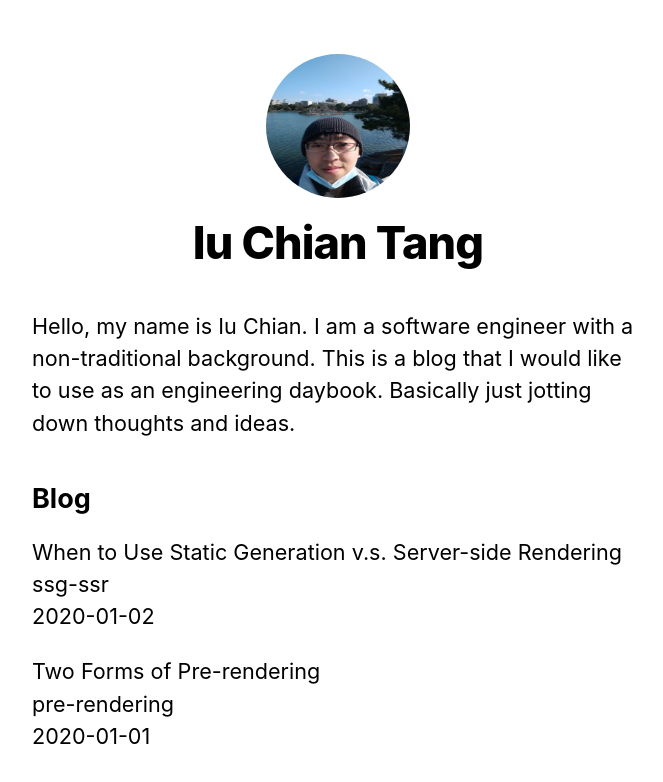
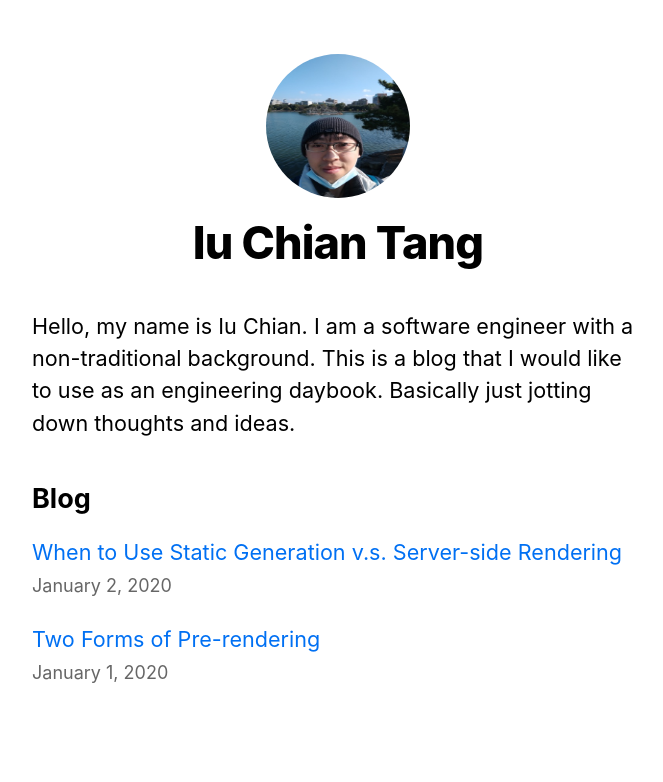
Before and after one commit to tonygooseduck/nextjs-blog, a Next.js app: page / in a window 1280 px wide. Shown: the top 782 px of the page, without its empty margins (302-965 px from the left). Built offline with nearby package versions, Linux system fonts and the light colour scheme.

Commit message:
Polish post page and home page
- Date component

```diff
--- /dev/null
+++ b/components/date.js
@@ -0,0 +1,6 @@
+import { parseISO, format } from 'date-fns'
+
+export default function Date({ dateString }) {
+  const date = parseISO(dateString)
+  return <time dateTime={dateString}>{format(date, 'LLLL d, yyyy')}</time>
+}
--- a/pages/index.js
+++ b/pages/index.js
@@ -1,5 +1,7 @@
 import Head from 'next/head'
+import Link from 'next/link'
 import Layout, { siteTitle } from '../components/layout'
+import Date from '../components/date'
 import utilStyles from '../styles/utils.module.css'
 import { getSortedPostsData } from '../lib/posts'
 
@@ -17,11 +19,13 @@
 		<ul className={utilStyles.list}>
 		  {allPostsData.map(({ id, date, title }) => (
 			<li className={utilStyles.listItem} key={id}>
-			  {title}
+			  <Link href={`/posts/${id}`}>
+				<a>{title}</a>
+			  </Link>
 			  <br />
-			  {id}
-			  <br />
-			  {date}
+			  <small className={utilStyles.lightText}>
+				<Date dateString={date} />
+			  </small>
 			</li>
 		  ))}
 		</ul>
```
Also changed, not shown: pages/posts/[id].js (+10 -8 lines).
